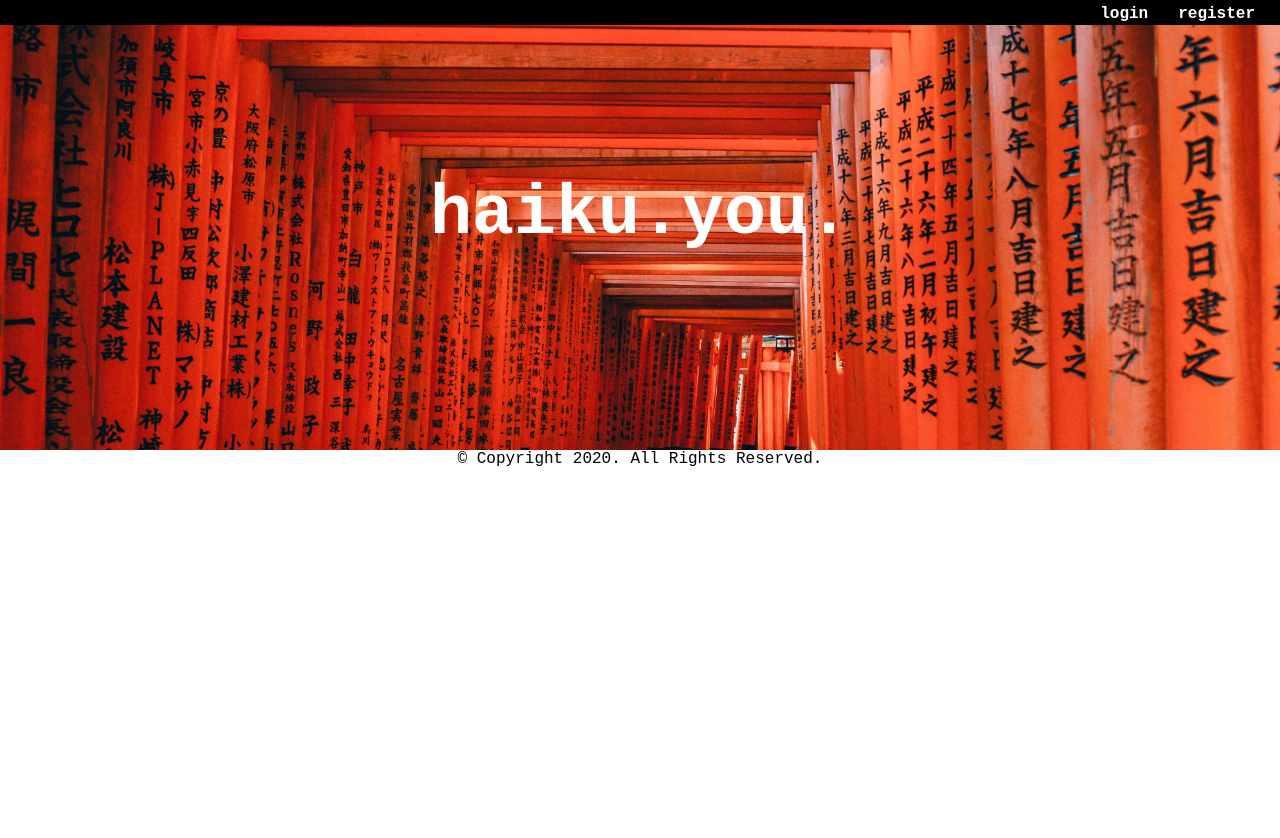
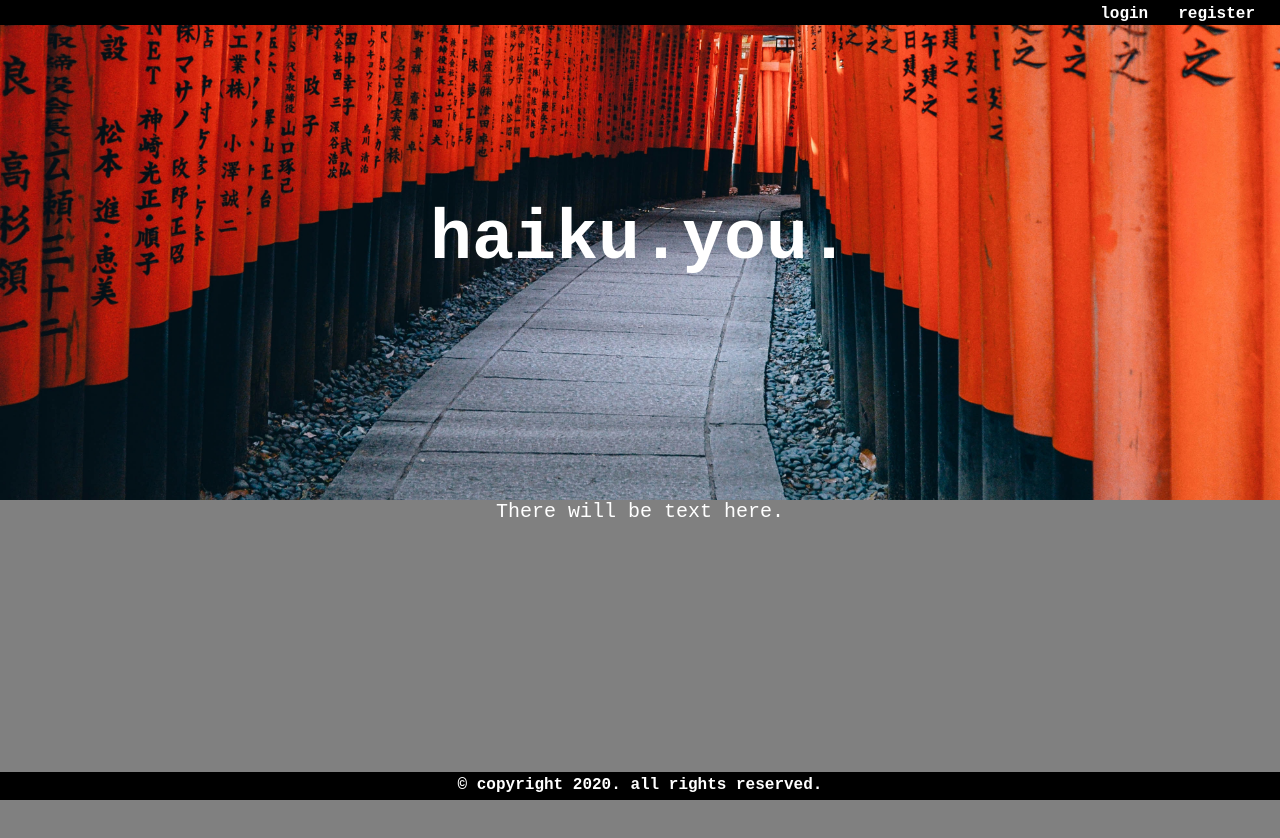
Before and after one commit to lauriceparkin/Haiku_You, a React (Create React App) app in the folder haiku/client/: page / in a window 1280 px wide. Shown: the top 838 px of the page. Before the commit the page ends 800 px from the top, so only its background shows below. Built offline with nearby package versions, Linux system fonts and the light colour scheme.

Commit message:
updated css

```diff
--- a/haiku/client/src/App.css
+++ b/haiku/client/src/App.css
@@ -5,7 +5,7 @@
 
 .home {
   background: url("./images/haikuhome.jpg");
-  min-height: 450px;
+  min-height: 500px;
   background-attachment: fixed;
   background-position: bottom;
   background-repeat: no-repeat;
@@ -18,9 +18,12 @@ font-family: 'Courier New', Courier, monospace;
 color: white;
 text-align: center;
 font-size: 70px;
-padding-top: 150px;
+padding: 175px;
 
 }
+
+/* Orange color on home page:
+#FA4927 */
 
 
 nav{
@@ -40,9 +43,36 @@ nav{
 
 }
 
+
+
+
+.homebox{
+  background-color: gray;;
+  height: 70vh;
+
+}
+
+p{
+  font-family: 'Courier New', Courier, monospace;
+  font-size: 20px;
+  text-align: center;
+  color: white;
+}
+
 footer{
+  background: black;
+  color: white;
   font-family: 'Courier New', Courier, monospace;
   text-align: center;
+  position: absolute;
+  bottom: 0;
+  width: 100%;
+  height: 1.5rem;
+  padding-top: 4px;
+  /* position: absolute;
+  left:0;
+  bottom:0;
+  right:0; */
 }
 
 
--- a/haiku/client/src/components/Home.jsx
+++ b/haiku/client/src/components/Home.jsx
@@ -12,6 +12,10 @@ function Home(props) {
 
         <h1>haiku.you.</h1>
 
+      </div>
+
+      <div className="homebox">
+        <p>There will be text here.</p>
 
 
       </div>
--- a/haiku/client/src/components/shared/Footer.jsx
+++ b/haiku/client/src/components/shared/Footer.jsx
@@ -2,7 +2,7 @@ import React from 'react'
 
 const Footer = () => (
   <footer>
-    <p>© Copyright {new Date().getFullYear()}. All Rights Reserved.</p>
+    <h4>© copyright {new Date().getFullYear()}. all rights reserved.</h4>
   </footer>
 )
 
```
